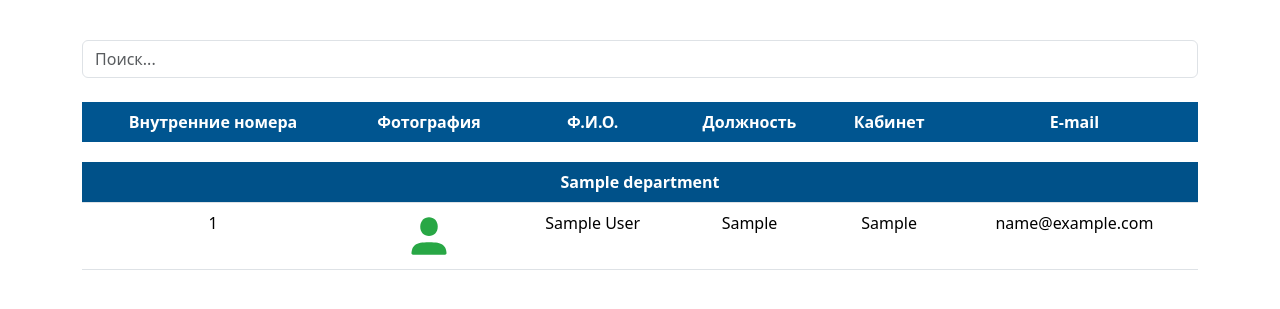
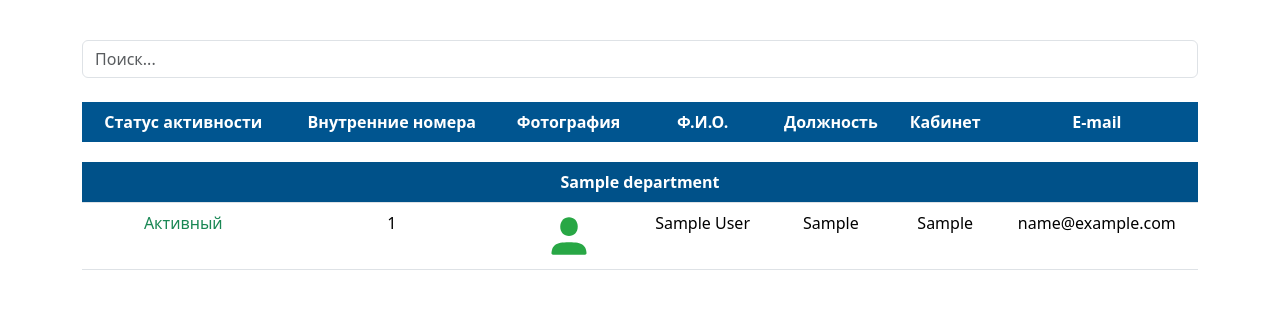
Before and after one commit to aibert-enni/djarvis, a Django app: page / in a window 1280 px wide. Shown: the part 106-415 px from the top of the page. Run offline with Django 5.2, Linux system fonts and the light colour scheme; tables that the repository leaves empty hold one stand-in row (values such as "Sample post"); some libraries are stand-ins or nearby versions.

Commit message:
add is_working field to record and display in main html

```diff
--- a/dip/ipphone_app/models/record.py
+++ b/dip/ipphone_app/models/record.py
@@ -24,10 +24,14 @@ class Record(models.Model):
     )
 
     created_at = models.DateTimeField(auto_now_add=True)
+
     is_active = models.BooleanField(
         default=True,
         verbose_name="Активен"
     )
+
+    is_working = models.BooleanField(default=True, verbose_name="Статус занятости")
+
     phone = models.SmallIntegerField(blank=True, null=True, validators=[MaxValueValidator(9999), MinValueValidator(0)])
     full_name = models.CharField(max_length=100, validators=[full_name_validator])
     department = models.ForeignKey(Department, on_delete=models.SET_NULL, null=True, blank=True)
--- a/dip/ipphone_app/views/home.py
+++ b/dip/ipphone_app/views/home.py
@@ -31,6 +31,7 @@ class HomeView(ListView):
             records.values(
                 "id",
                 "is_active",
+                "is_working",
                 "phone",
                 "image",
                 "full_name",
--- a/dip/templates/home/home.html
+++ b/dip/templates/home/home.html
@@ -19,6 +19,7 @@
             <table class="table text-center table-striped table-hover table-custom">
                 <thead class="ipphone-head">
                 <tr>
+                    <th scope="col">Статус активности</th>
                     <th scope="col">Внутренние номера</th>
                     <th scope="col">Фотография</th>
                     <th scope="col">Ф.И.О.</th>
@@ -203,6 +204,7 @@
             <table class="table text-center table-striped table-hover table-custom">
                 <thead class="ipphone-head">
                 <tr>
+                    <th scope="col">Статус активности</th>
                     <th scope="col">Внутренние номера</th>
                     <th scope="col">Фотография</th>
                     <th scope="col">Ф.И.О.</th>
@@ -292,7 +294,7 @@
                     // Департамент без сотрудников вообще (только для админа)
                     const departmentRow =
                         `<tr class="default-department department-row">
-                        <td colspan="6" class="text-left department"><strong>Неактивные пользователи и пользователи без департамента</strong></td>
+                        <td colspan="7" class="text-left department"><strong>Неактивные пользователи и пользователи без департамента</strong></td>
                         {% if user.is_authenticated %}
                         <td colspan="1" class="department"><input onchange="selectDepartment(this,'not-active')" class="department-checkbox" type="checkbox"></td>
                         {% endif %}
@@ -304,6 +306,7 @@
                         if (!employer.department__name || employer.department__name.trim() === "" || !employer.is_active) {
                             const row =
                                 `<tr class="record" data-record="${employer.id}" onclick="openEditRecordModal('${employer.id}', '${employer.full_name}', '${employer.department__name}', '${employer.position}', '${employer.position_id}', '${employer.phone}', '${employer.email}', '${employer.room}')">
+                                <td class="fw-semibold text-${employer.is_working ? 'success' : 'danger'}">${employer.is_working ? 'Активный' : 'Неактивный'}</td>
                                 <td>${employer.phone}</td>
                                 <td><img class="photo ${employer.image ? "photo-show" : ""}" src="${employer.image ? "{% static 'images/avatar-green.svg' %}" : "{% static 'images/avatar-red.svg' %}"}" ${employer.image ? 'onmouseover="this.src=\'' + employer.image + '\'"' : ''} ${employer.image ? 'onmouseleave="this.src=\'' + "{% static 'images/avatar-green.png' %}" + '\'"' : ''} alt=""></td>
                                 <td>${employer.full_name}</td>
@@ -319,7 +322,7 @@
                 } else if (departmentName !== "null") {
                     const departmentRow =
                         `<tr class="department-row department">
-                        <td colspan="6" class="text-left department" onclick="openEditDepartmentModal('${department.id}', '${department.name}', '${department.position}')"><strong>${departmentName}</strong></td>
+                        <td colspan="7" class="text-left department" onclick="openEditDepartmentModal('${department.id}', '${department.name}', '${department.position}')"><strong>${departmentName}</strong></td>
                         {% if user.is_authenticated %}
                         <td colspan="1" class="department"><input onchange="selectDepartment(this,'${department.name}')" class="department-checkbox" type="checkbox"></td>
                         {% endif %}
@@ -330,6 +333,7 @@
                         if (employer.is_active) {
                             const row =
                                 `<tr class="record" data-record="${employer.id}" data-department="${employer.department__name}" onclick="openEditRecordModal('${employer.id}', '${employer.full_name}', '${employer.position}', '${employer.position_id}', '${employer.phone}', '${employer.email}', '${employer.room}')">
+                                <td class="text-${employer.is_working ? 'success' : 'danger'}">${employer.is_working ? 'Активный' : 'Неактивный'}</td>
                                 <td>${employer.phone}</td>
                                 <td><img class="photo ${employer.image ? "photo-show" : ""}" src="${employer.image ? "{% static 'images/avatar-green.svg' %}" : "{% static 'images/avatar-red.svg' %}"}" ${employer.image ? 'onmouseover="this.src=\'' + employer.image + '\'"' : ''} ${employer.image ? 'onmouseleave="this.src=\'' + "{% static 'images/avatar-green.png' %}" + '\'"' : ''} alt=""></td>
                                 <td>${employer.full_name}</td>
@@ -350,7 +354,7 @@
             if (filteredEmployers.length === 0) {
                 tableBody.innerHTML =
                     `<tr>
-                    <td colspan="6">По запросу ничего не найдено...</td>
+                    <td colspan="7">По запросу ничего не найдено...</td>
                 </tr>`;
             }
         }
@@ -446,8 +450,6 @@
         }
 
         {% if user.is_authenticated %}
-            let cached_records = [];
-            let cached_html;
             document.querySelectorAll('.record-checkbox').forEach((el) => {
                 el.addEventListener('click', (e) => {
                     e.stopPropagation();
@@ -491,12 +493,6 @@
                     showTopAlert("Вы не выбрали сотрудников для создания ссылок");
                     return;
                 }
-                if (!email && cached_html && records.every((value, index) => value === cached_records[index])) {
-                    $('#modal-links-content').html(cached_html.form_html);
-                    $('#linksModal').modal('show');
-                    return;
-                }
-                console.log(cached_records);
                 if (records.length > 0) {
                     $.ajax({
                         type: "POST",
@@ -518,11 +514,6 @@
                             } else {
                                 $('#send-email-btn').prop('disabled', true);
                             }
-                            if (!email) {
-                                cached_records = records;
-                                cached_html = response.form_html;
-                            }
-                            console.log(response);
                         },
                         complete: function () {
                             $('#send-form-spinner').toggleClass("visually-hidden")
```
Also changed, not shown: dip/ipphone_app/migrations/0005_record_is_working.py (added).
